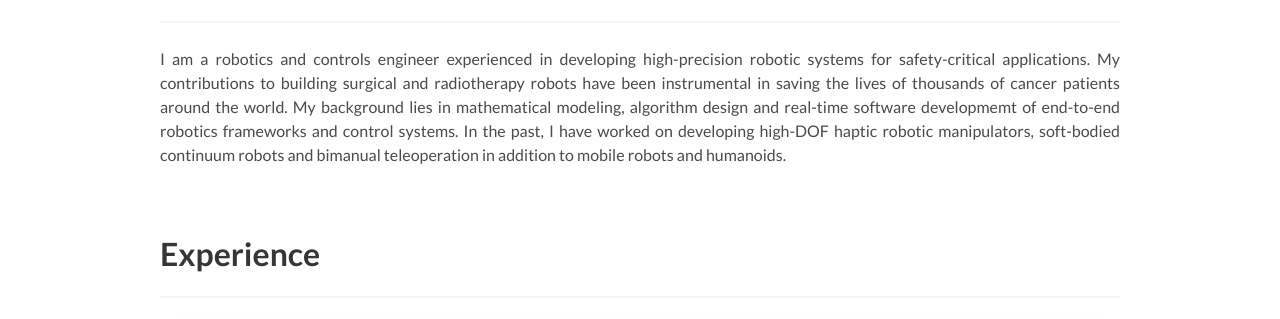
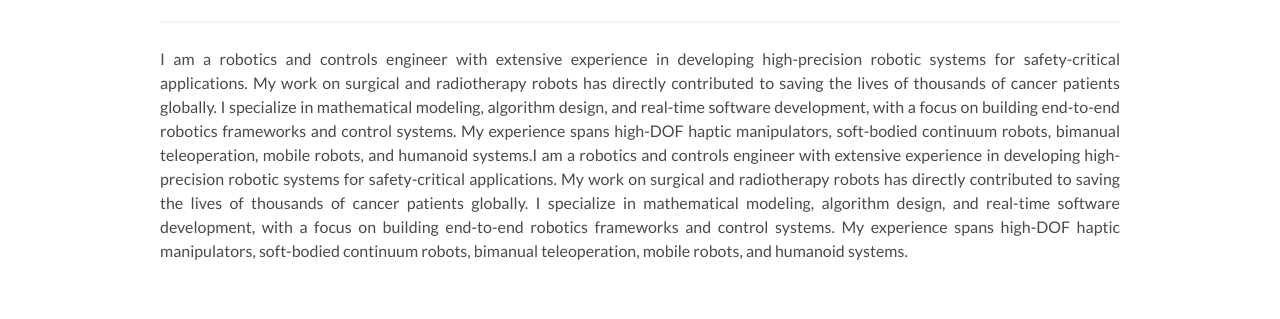
Before and after one commit to aditya-attawar/aditya-attawar.github.io, a plain HTML site: page index.html in a window 1280 px wide. Shown: the part 468-787 px from the top of the page. Drawn offline with Linux system fonts and the light colour scheme.

Commit message:
update description

```diff
--- a/index.html
+++ b/index.html
@@ -73,10 +73,7 @@
       <h1 class="title">About Me</h1>
       <hr />
       <p style="text-align: justify;">
-        I am a robotics and controls engineer experienced in developing high-precision robotic systems for safety-critical applications.
-        My contributions to building surgical and radiotherapy robots have been instrumental in saving the lives of thousands of cancer patients around the world.
-        My background lies in mathematical modeling, algorithm design and real-time software developmemt of end-to-end robotics frameworks and control systems.
-        In the past, I have worked on developing high-DOF haptic robotic manipulators, soft-bodied continuum robots and bimanual teleoperation in addition to mobile robots and humanoids.
+        I am a robotics and controls engineer with extensive experience in developing high-precision robotic systems for safety-critical applications. My work on surgical and radiotherapy robots has directly contributed to saving the lives of thousands of cancer patients globally. I specialize in mathematical modeling, algorithm design, and real-time software development, with a focus on building end-to-end robotics frameworks and control systems. My experience spans high-DOF haptic manipulators, soft-bodied continuum robots, bimanual teleoperation, mobile robots, and humanoid systems.I am a robotics and controls engineer with extensive experience in developing high-precision robotic systems for safety-critical applications. My work on surgical and radiotherapy robots has directly contributed to saving the lives of thousands of cancer patients globally. I specialize in mathematical modeling, algorithm design, and real-time software development, with a focus on building end-to-end robotics frameworks and control systems. My experience spans high-DOF haptic manipulators, soft-bodied continuum robots, bimanual teleoperation, mobile robots, and humanoid systems.
       </p>
     </div>
   </section>
```
